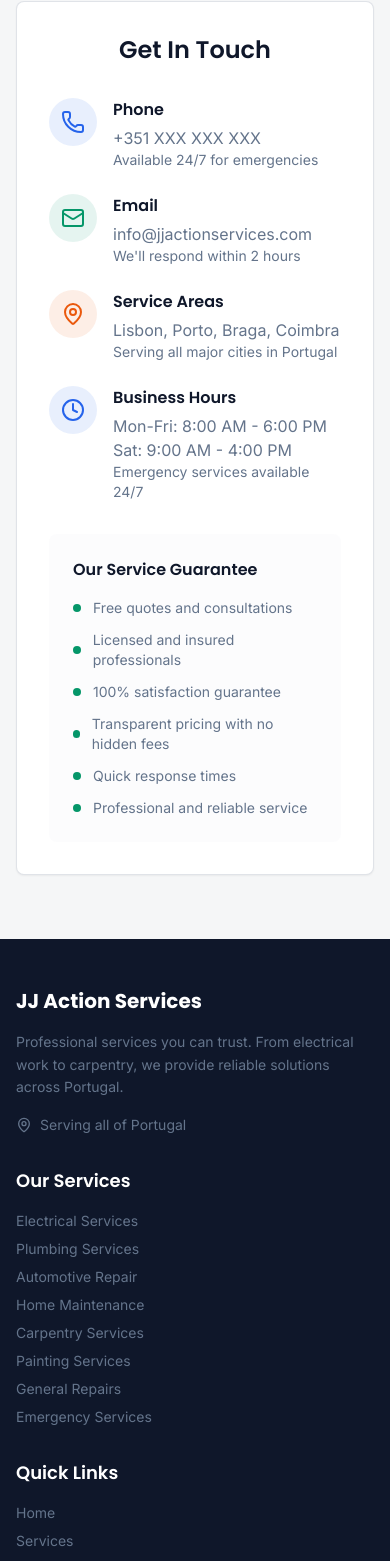
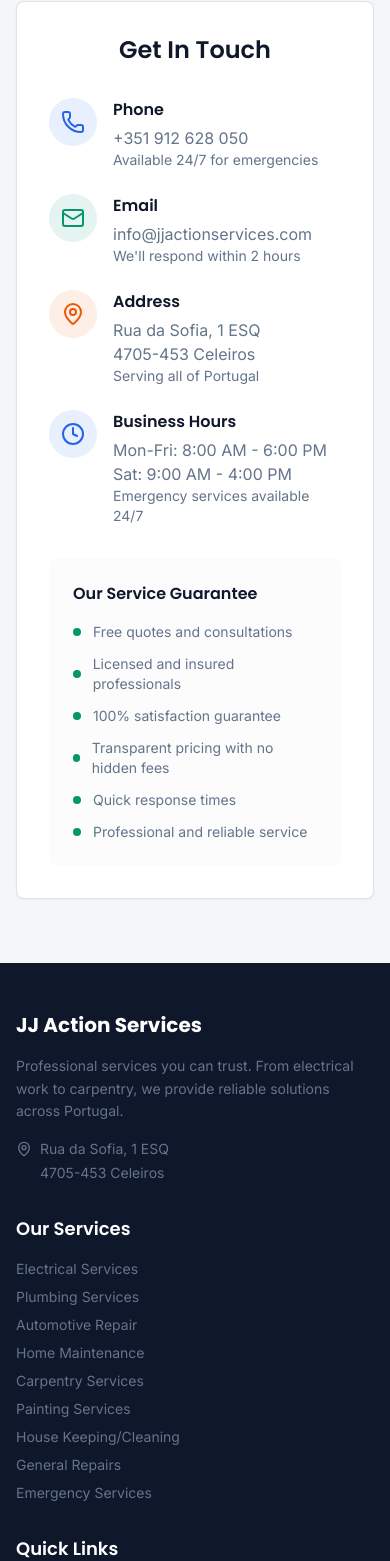
Before and after one commit to abhijith-ms/jj-action-service, a React (Vite) app: page / in a window 390 px wide. Shown: the part 5337-6898 px from the top of the page. Built offline with nearby package versions, Linux system fonts and the light colour scheme.

Commit message:
Update contact information with real phone number and address

```diff
--- a/src/components/Contact.tsx
+++ b/src/components/Contact.tsx
@@ -29,7 +29,7 @@ export default function Contact() {
                   </div>
                   <div>
                     <h4 className="font-semibold font-heading text-navy mb-1">Phone</h4>
-                    <p className="font-body text-cool-gray">+351 XXX XXX XXX</p>
+                    <p className="font-body text-cool-gray">+351 912 628 050</p>
                     <p className="text-sm font-body text-cool-gray">Available 24/7 for emergencies</p>
                   </div>
                 </div>
@@ -50,9 +50,10 @@ export default function Contact() {
                     <MapPin className="w-6 h-6 text-terracotta" />
                   </div>
                   <div>
-                    <h4 className="font-semibold font-heading text-navy mb-1">Service Areas</h4>
-                    <p className="font-body text-cool-gray">Lisbon, Porto, Braga, Coimbra</p>
-                    <p className="text-sm font-body text-cool-gray">Serving all major cities in Portugal</p>
+                    <h4 className="font-semibold font-heading text-navy mb-1">Address</h4>
+                    <p className="font-body text-cool-gray">Rua da Sofia, 1 ESQ</p>
+                    <p className="font-body text-cool-gray">4705-453 Celeiros</p>
+                    <p className="text-sm font-body text-cool-gray">Serving all of Portugal</p>
                   </div>
                 </div>
 
--- a/src/components/Footer.tsx
+++ b/src/components/Footer.tsx
@@ -19,9 +19,12 @@ export default function Footer() {
               Professional services you can trust. From electrical work to carpentry,
               we provide reliable solutions across Portugal.
             </p>
-            <div className="flex items-center space-x-2 text-sm font-body text-cool-gray">
-              <MapPin className="w-4 h-4" />
-              <span>Serving all of Portugal</span>
+            <div className="space-y-1 text-sm font-body text-cool-gray">
+              <div className="flex items-center space-x-2">
+                <MapPin className="w-4 h-4" />
+                <span>Rua da Sofia, 1 ESQ</span>
+              </div>
+              <div className="ml-6">4705-453 Celeiros</div>
             </div>
           </div>
 
@@ -35,6 +38,7 @@ export default function Footer() {
               <li>Home Maintenance</li>
               <li>Carpentry Services</li>
               <li>Painting Services</li>
+              <li>House Keeping/Cleaning</li>
               <li>General Repairs</li>
               <li>Emergency Services</li>
             </ul>
@@ -87,7 +91,7 @@ export default function Footer() {
             <div className="space-y-3 text-sm font-body text-cool-gray">
               <div className="flex items-center space-x-3">
                 <Phone className="w-4 h-4 text-primary" />
-                <span>+351 XXX XXX XXX</span>
+                <span>+351 912 628 050</span>
               </div>
               <div className="flex items-center space-x-3">
                 <Mail className="w-4 h-4 text-emerald" />
```
